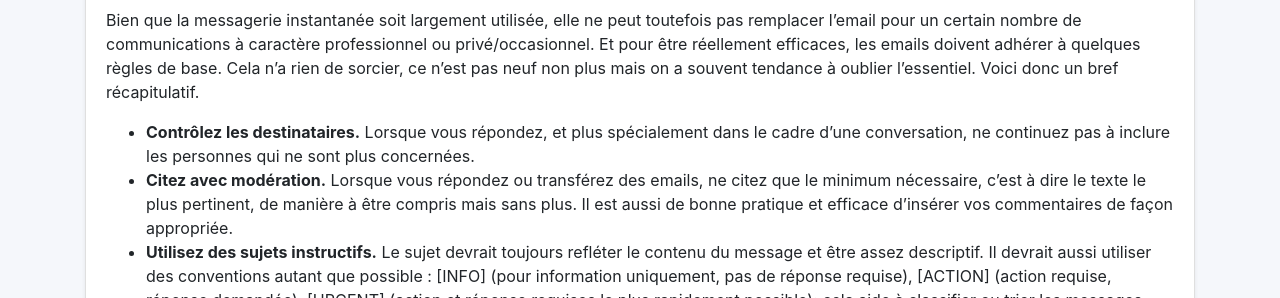
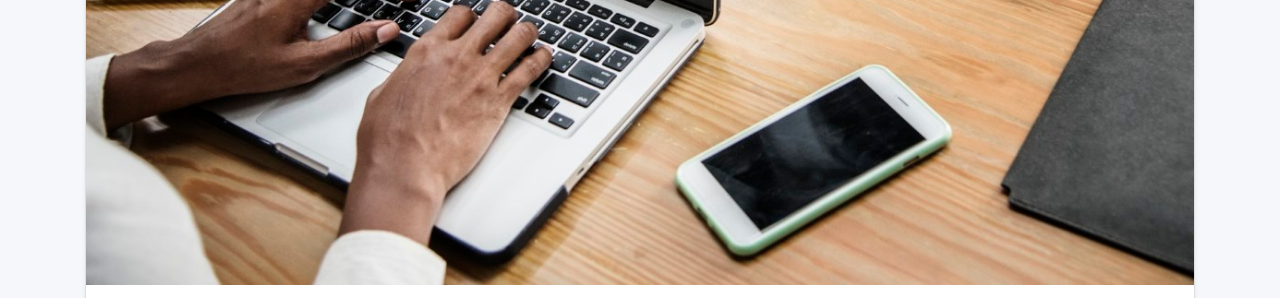
Before and after one commit to philippe-randour/philippe-randour.github.io, a plain HTML site: page fr/6-etapes-pour-mieux-communiquer-par-email.html in a window 1280 px wide. Shown: the part 157-455 px from the top of the page. Drawn offline with nearby package versions, Linux system fonts and the light colour scheme.

Commit message:
Added header photos.

```diff
--- a/fr/6-etapes-pour-mieux-communiquer-par-email.html
+++ b/fr/6-etapes-pour-mieux-communiquer-par-email.html
@@ -17,6 +17,7 @@
     </header>
     <main role="main" class="container">
       <div class="card shadow-sm rounded-0 mt-3 mb-3">
+          <img class="card-img-top rounded-0" src="../img/6-etapes-pour-mieux-communiquer-par-email.jpg" alt="6 étapes pour mieux communiquer par email">
         <div class="card-body">
           <h1 class="display-5 font-weight-light mb-4">6 étapes pour mieux communiquer par email</h1>
           <p>Bien que la messagerie instantanée soit largement utilisée, elle ne peut toutefois pas remplacer l’email pour un certain nombre de communications à caractère professionnel ou privé/occasionnel. Et pour être réellement efficaces, les emails doivent adhérer à quelques règles de base. Cela n’a rien de sorcier, ce n’est pas neuf non plus mais on a souvent tendance à oublier l’essentiel. Voici donc un bref récapitulatif.</p>
```
Also changed, not shown: fr/7-raisons-site-internet.html (+1 -0 lines), img/6-etapes-pour-mieux-communiquer-par-email.jpg (added), img/7-raisons-site-internet.jpg (added).
